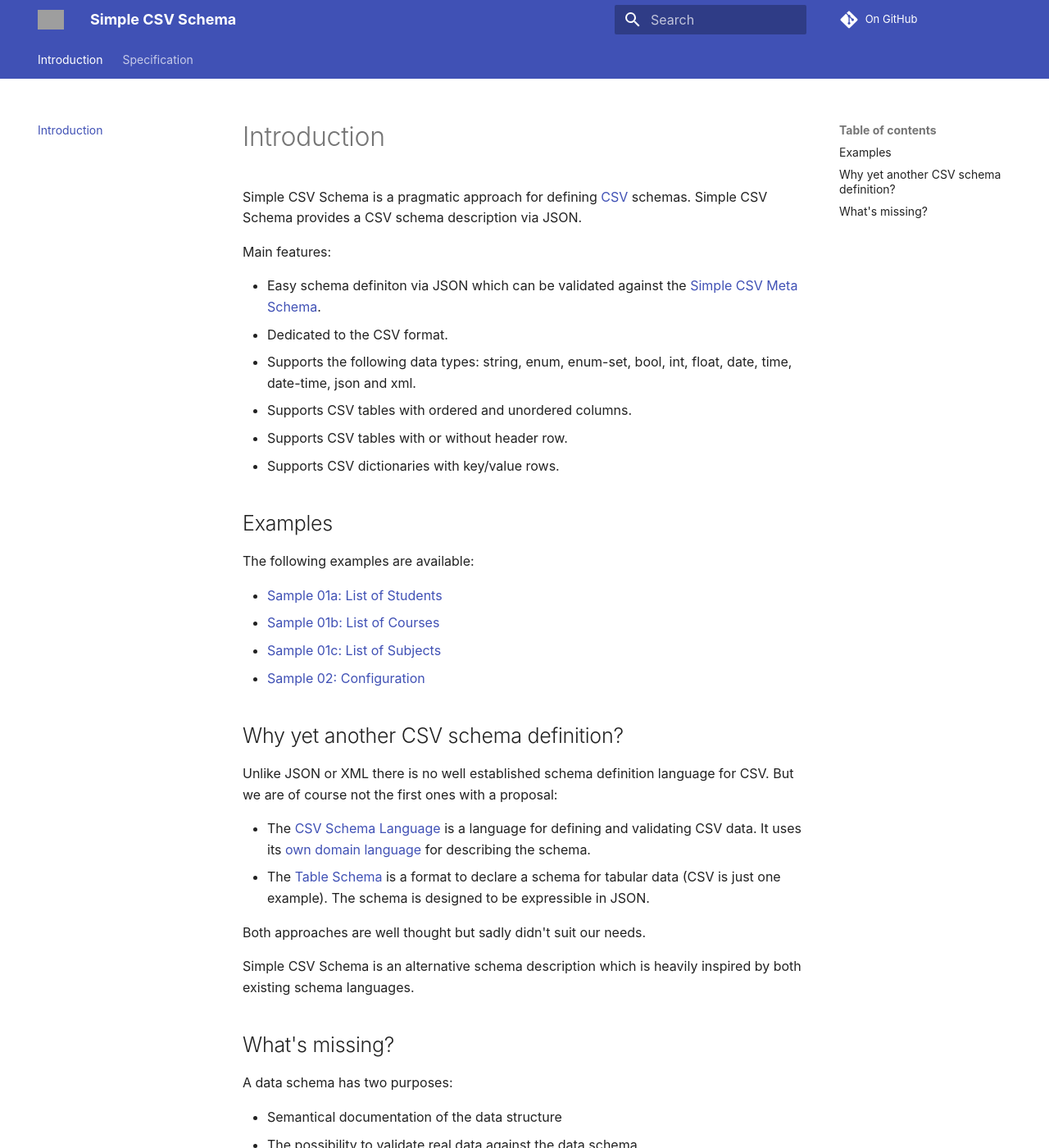
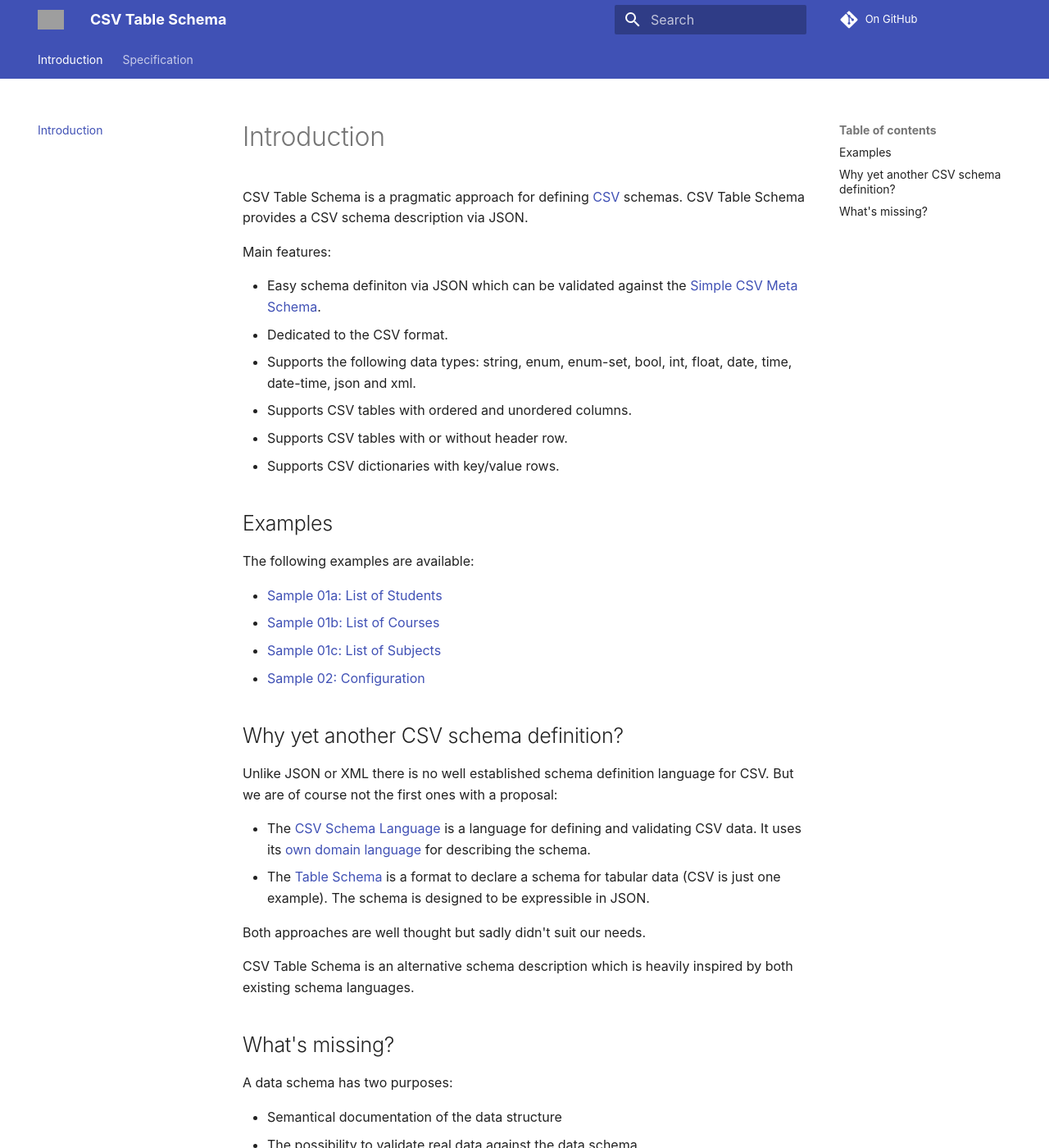
Before and after one commit to csv-table-schema/csv-table-schema.github.io, an MkDocs documentation site: the page built from docs/index.md, in a window 1280 px wide and 1400 px high. Shown: the whole window at 82% size. Built offline with MkDocs 1.6.1 and Material for MkDocs 9.7.7, drawn with Linux system fonts in a browser that asks for light colours; comment, search, counter and statistics services are not loaded; some of the changed text lies outside the part shown; grey boxes are pictures that could not be loaded.

Commit message:
Renaming to CSV Table Schema

```diff
--- a/docs/index.md
+++ b/docs/index.md
@@ -1,8 +1,8 @@
-Simple CSV Schema is a pragmatic approach for defining [CSV](https://datatracker.ietf.org/doc/html/rfc4180) schemas. Simple CSV Schema provides a CSV schema description via JSON.
+CSV Table Schema is a pragmatic approach for defining [CSV](https://datatracker.ietf.org/doc/html/rfc4180) schemas. CSV Table Schema provides a CSV schema description via JSON.
 
 Main features:
 
-+ Easy schema definiton via JSON which can be validated against the [Simple CSV Meta Schema](https://github.com/simple-csv-schema/simple-csv-schema.spec/blob/main/src/simple-csv-schema.json).
++ Easy schema definiton via JSON which can be validated against the [Simple CSV Meta Schema](https://github.com/csv-table-schema/csv-table-schema.spec/blob/main/src/csv-table-schema.json).
 + Dedicated to the CSV format.
 + Supports the following data types: string, enum, enum-set, bool, int, float, date, time, date-time, json and xml.
 + Supports CSV tables with ordered and unordered columns.
@@ -13,10 +13,10 @@ Main features:
 
 The following examples are available:
 
-* [Sample 01a: List of Students](https://github.com/simple-csv-schema/simple-csv-schema.spec/blob/main/samples/sample01a.scsv.json)
-* [Sample 01b: List of Courses](https://github.com/simple-csv-schema/simple-csv-schema.spec/blob/main/samples/sample01b.scsv.json)
-* [Sample 01c: List of Subjects](https://github.com/simple-csv-schema/simple-csv-schema.spec/blob/main/samples/sample01b.scsv.json)
-* [Sample 02: Configuration](https://github.com/simple-csv-schema/simple-csv-schema.spec/blob/main/samples/sample02.scsv.json)
+* [Sample 01a: List of Students](https://github.com/csv-table-schema/csv-table-schema.spec/blob/main/samples/sample01a.scsv.json)
+* [Sample 01b: List of Courses](https://github.com/csv-table-schema/csv-table-schema.spec/blob/main/samples/sample01b.scsv.json)
+* [Sample 01c: List of Subjects](https://github.com/csv-table-schema/csv-table-schema.spec/blob/main/samples/sample01b.scsv.json)
+* [Sample 02: Configuration](https://github.com/csv-table-schema/csv-table-schema.spec/blob/main/samples/sample02.scsv.json)
 
 ## Why yet another CSV schema definition?
 
@@ -27,7 +27,7 @@ Unlike JSON or XML there is no well established schema definition language for C
 
 Both approaches are well thought but sadly didn't suit our needs.
 
-Simple CSV Schema is an alternative schema description which is heavily inspired by both existing schema languages.
+CSV Table Schema is an alternative schema description which is heavily inspired by both existing schema languages.
 
 ## What's missing?
 
--- a/mkdocs.yml
+++ b/mkdocs.yml
@@ -1,15 +1,15 @@
 # Project information
-site_name: Simple CSV Schema
-site_description: 'Documentation for Simple CSV Schema'
+site_name: CSV Table Schema
+site_description: 'Documentation for CSV Table Schema'
 site_author: 'STÜBER SYSTEMS GmbH'
-site_url: 'https://simple-csv-schema.github.io/'
+site_url: 'https://csv-table-schema.github.io/'
 
 # Copyright
-copyright: © 2021 STÜBER SYSTEMS GmbH
+copyright: © 2022 STÜBER SYSTEMS GmbH
 
 # Repository
 repo_name: 'On GitHub'
-repo_url: 'https://github.com/simple-csv-schema/simple-csv-schema.github.io'
+repo_url: 'https://github.com/csv-table-schema/csv-table-schema.github.io'
 
 # Theming
 theme:
```
Also changed, not shown: README.md (+2 -6 lines), docs/specification.md (+1 -1 lines).
